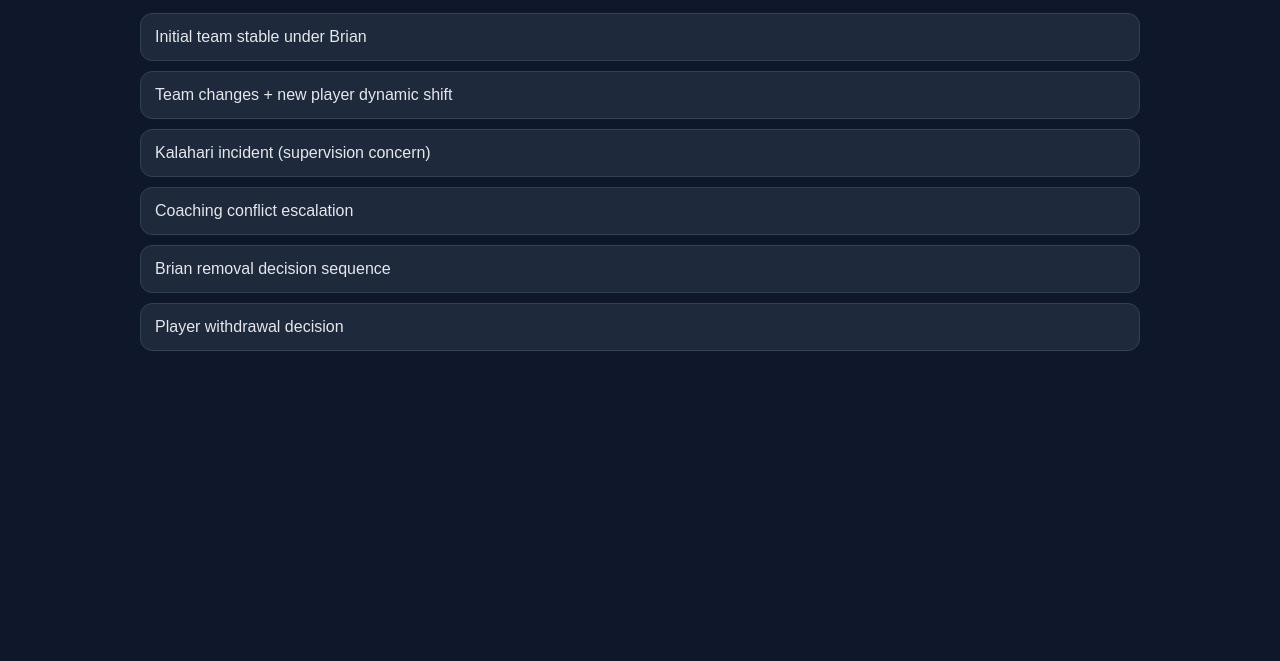
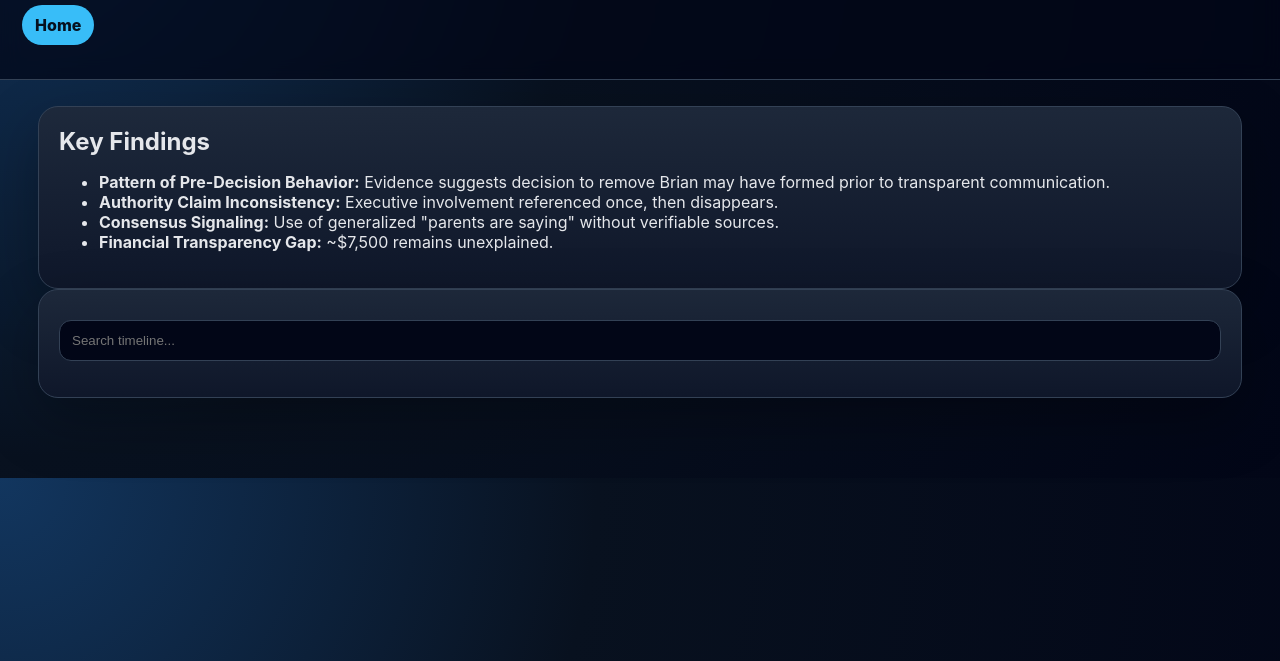
Before and after one commit to jeremiah9980/Hotshots2k15-Cortinas, a plain HTML site: page timeline.html in a window 1280 px wide. Shown: the part 139-800 px from the top of the page. Drawn offline with Linux system fonts and the light colour scheme.

Commit message:
Upgrade timeline to full dataset + findings panel

```diff
--- a/timeline.html
+++ b/timeline.html
@@ -1 +1 @@
-<!doctype html><html><head><meta charset='utf-8'><title>Timeline</title><style>body{font-family:Arial;background:#0f172a;color:#e5e7eb}main{max-width:1000px;margin:auto;padding:30px}.event{background:#1e293b;border:1px solid #334155;border-radius:12px;padding:14px;margin:10px 0}</style></head><body><main><h1>Timeline</h1><p><a href='index.html'>← Portal Home</a></p><div class='event'>Initial team stable under Brian</div><div class='event'>Team changes + new player dynamic shift</div><div class='event'>Kalahari incident (supervision concern)</div><div class='event'>Coaching conflict escalation</div><div class='event'>Brian removal decision sequence</div><div class='event'>Player withdrawal decision</div></main></body></html>
+<!doctype html><html><head><meta charset='utf-8'><meta name='viewport' content='width=device-width,initial-scale=1'><title>Timeline Analysis</title><link rel='stylesheet' href='css/portal.css'><script src='js/live-data.js'></script></head><body data-page='timeline'><header><h1>Timeline Analysis</h1><div class='sub'>Full event reconstruction with concern levels, verification status, and pattern indicators.</div><div class='nav'><a href='index.html'>Home</a></div></header><main><div class='card span12'><h2>Key Findings</h2><ul><li><strong>Pattern of Pre-Decision Behavior:</strong> Evidence suggests decision to remove Brian may have formed prior to transparent communication.</li><li><strong>Authority Claim Inconsistency:</strong> Executive involvement referenced once, then disappears.</li><li><strong>Consensus Signaling:</strong> Use of generalized "parents are saying" without verifiable sources.</li><li><strong>Financial Transparency Gap:</strong> ~$7,500 remains unexplained.</li></ul></div><div class='card span12'><input id='search' placeholder='Search timeline...'><div id='data-table'></div></div></main></body></html>
```
